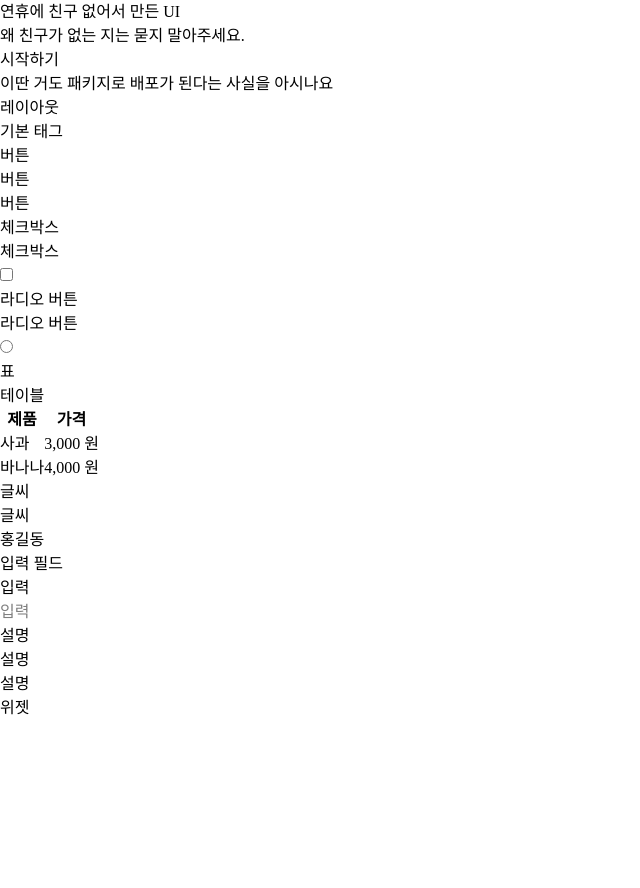
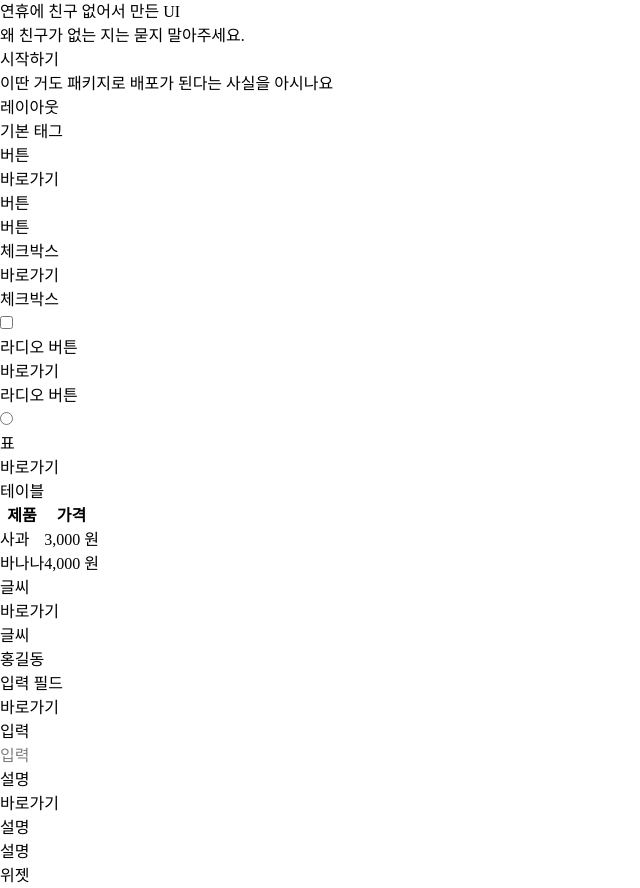
Before and after one commit to sehee-factory/sehee-ui, a React (Vite) app in the folder apps/web/: page / in a window 1280 px wide. Shown: the whole page, without its empty margins (0-640 px from the left). Before the commit the page ends 800 px from the top, so only its background shows below. Built offline with nearby package versions, Linux system fonts and the light colour scheme.

Commit message:
fix: router #3

```diff
--- a/apps/web/src/components/description-component.tsx
+++ b/apps/web/src/components/description-component.tsx
@@ -3,14 +3,22 @@ import { Stack, Typography } from '@sehee/ui';
 type Props = {
   componentName: string;
   descrption: string;
+  url: string;
   children: React.ReactNode;
 };
 
-export const DescriptionComponent = ({ componentName, descrption, children }: Props) => (
-  <Stack className="w-full">
-    <Typography size="2xl" weight="bold">
-      {componentName}
-    </Typography>
+export const DescriptionComponent = ({ componentName, descrption, url, children }: Props) => (
+  <Stack>
+    <Stack direction="row" justify="between" items="center">
+      <Typography size="2xl" weight="bold">
+        {componentName}
+      </Typography>
+      <a href={url}>
+        <Typography className="text-gray-400" hover="underline">
+          바로가기
+        </Typography>
+      </a>
+    </Stack>
     <Typography className="text-gray-400">{descrption}</Typography>
     <Stack
       items="center"
--- a/apps/web/src/pages/elements.tsx
+++ b/apps/web/src/pages/elements.tsx
@@ -1,5 +1,4 @@
 import { Button, Checkbox, Description, Input, Radio, Table, Typography } from '@sehee/ui';
-import { DescriptionComponent } from '../components/description-component';
 
 type PageConfig = {
   url: string;
@@ -70,12 +69,4 @@ export const ELEMENTS: PageConfig[] = [
     description: '설명',
     component: () => <Description>설명</Description>,
   },
-].map((element) => ({
-  ...element,
-  url: `/element/${element.url}`,
-  component: () => (
-    <DescriptionComponent componentName={element.name} descrption={element.description}>
-      {<element.component />}
-    </DescriptionComponent>
-  ),
-}));
+];
--- a/apps/web/src/pages/main.tsx
+++ b/apps/web/src/pages/main.tsx
@@ -1,4 +1,5 @@
 import { Description, Grid, Stack, Typography } from '@sehee/ui';
+import { DescriptionComponent } from '../components/description-component';
 import { ELEMENTS } from './elements';
 
 export const Main = () => (
@@ -27,7 +28,18 @@ export const Main = () => (
         기본 태그
       </Typography>
       <Grid>
-        {ELEMENTS.map((element) => (
+        {ELEMENTS.map((element) => ({
+          ...element,
+          component: () => (
+            <DescriptionComponent
+              componentName={element.name}
+              descrption={element.description}
+              url={`/element/${element.url}`}
+            >
+              {<element.component />}
+            </DescriptionComponent>
+          ),
+        })).map((element) => (
           <div className="p-4 border border-gray-200 rounded-xl">
             <element.component key={element.name} />
           </div>
--- a/apps/web/src/router.tsx
+++ b/apps/web/src/router.tsx
@@ -1,4 +1,5 @@
 import { createRootRoute, createRoute, createRouter, Outlet } from '@tanstack/react-router';
+import { DescriptionComponent } from './components/description-component';
 import { ELEMENTS } from './pages/elements';
 import { Main } from './pages/main';
 
@@ -18,7 +19,19 @@ const indexRoute = createRoute({
 
 const routeTree = rootRoute.addChildren([
   indexRoute,
-  ...ELEMENTS.map((page) =>
+  ...ELEMENTS.map((element) => ({
+    ...element,
+    url: `/element/${element.url}`,
+    component: () => (
+      <DescriptionComponent
+        componentName={element.name}
+        descrption={element.description}
+        url={element.url}
+      >
+        {<element.component />}
+      </DescriptionComponent>
+    ),
+  })).map((page) =>
     createRoute({
       getParentRoute: () => rootRoute,
       path: page.url,
--- a/packages/ui/src/elements/typography.tsx
+++ b/packages/ui/src/elements/typography.tsx
@@ -15,9 +15,13 @@ const variants = cva('', {
       normal: 'font-normal',
       bold: 'font-bold',
     },
+    hover: {
+      normal: '',
+      underline: 'hover:underline cursor-pointer',
+    },
   },
 
-  defaultVariants: { size: 'md', weight: 'normal' },
+  defaultVariants: { size: 'md', weight: 'normal', hover: 'normal' },
 });
 
 type Variants = VariantProps<typeof variants>;
@@ -25,8 +29,9 @@ type Variants = VariantProps<typeof variants>;
 export const Typography = ({
   size,
   weight,
+  hover,
   className,
   ...props
 }: React.ComponentProps<'p'> & Variants) => (
-  <p {...props} className={variants({ size, weight, className })} />
+  <p {...props} className={variants({ size, weight, hover, className })} />
 );
--- a/packages/ui/src/layout/stack.tsx
+++ b/packages/ui/src/layout/stack.tsx
@@ -10,9 +10,9 @@ const variants = cva('w-full flex', {
       start: 'justify-start',
       center: 'justify-center',
       end: 'justify-end',
-      between: 'jusify-between',
-      around: 'jusify-around',
-      evenly: 'jusify-evenly',
+      between: 'justify-between',
+      around: 'justify-around',
+      evenly: 'justify-evenly',
     },
     items: {
       start: 'items-start',
```
